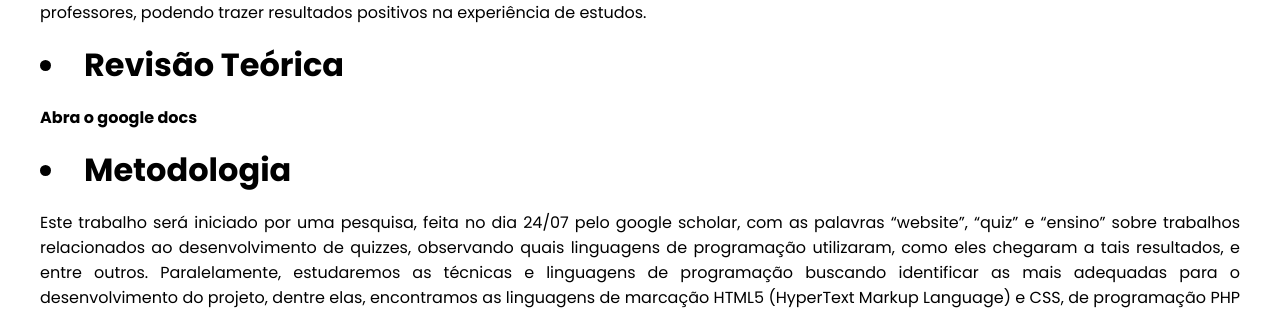
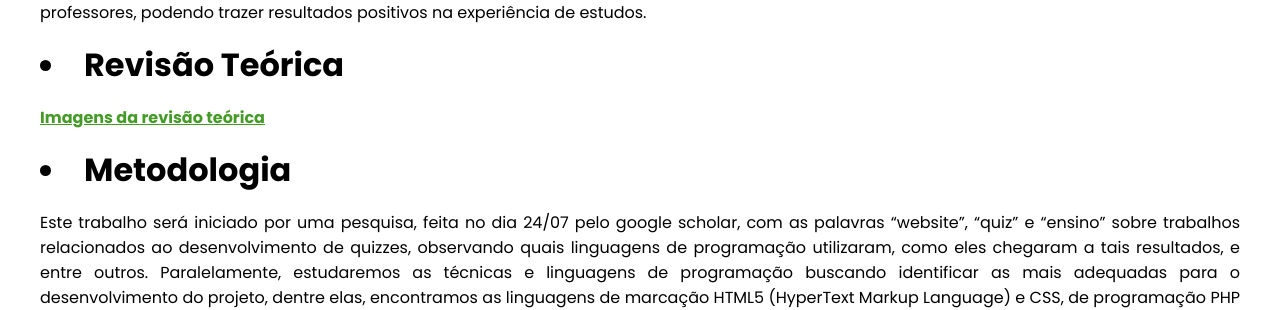
Before and after one commit to Flouwz/TCC-QuestionPlex, a PHP site: page /sobre.php in a window 1280 px wide. Shown: the part 999-1309 px from the top of the page. Run offline with PHP 8.4, Linux system fonts and the light colour scheme.

Commit message:
Update sobre.php

```diff
--- a/sobre.php
+++ b/sobre.php
@@ -53,7 +53,7 @@
         </p>
         <h1><li>Revisão Teórica</li></h1>
         <p>
-            <b>Abra o google docs</b>
+            <b><a href="https://docs.google.com/document/d/19TTjM_w64La2SfERuvxhio14u1eZ-fkY/edit">Imagens da revisão teórica</a></b>
         </p>
         <h1><li>Metodologia</li></h1>
         <p>
```
